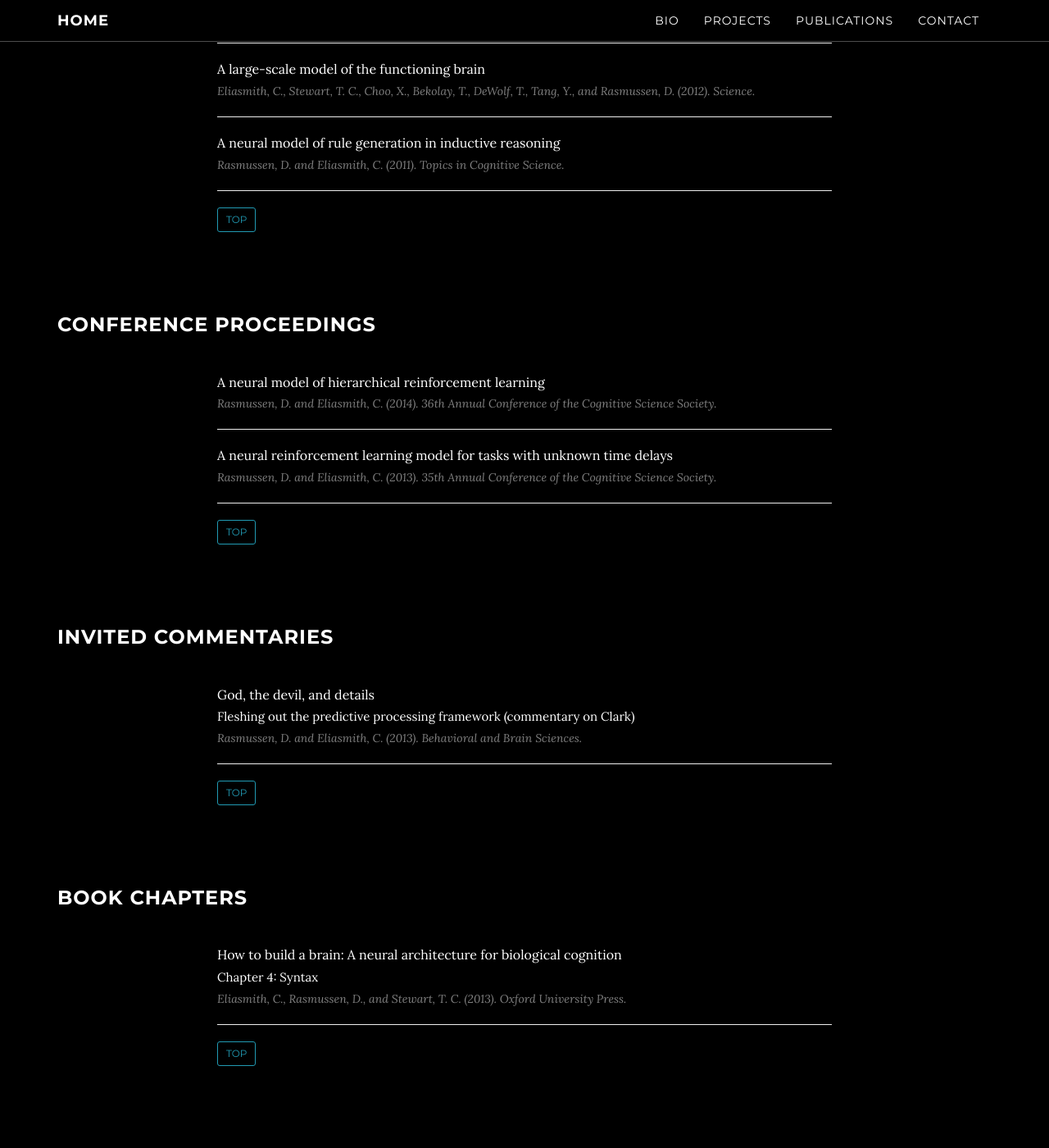
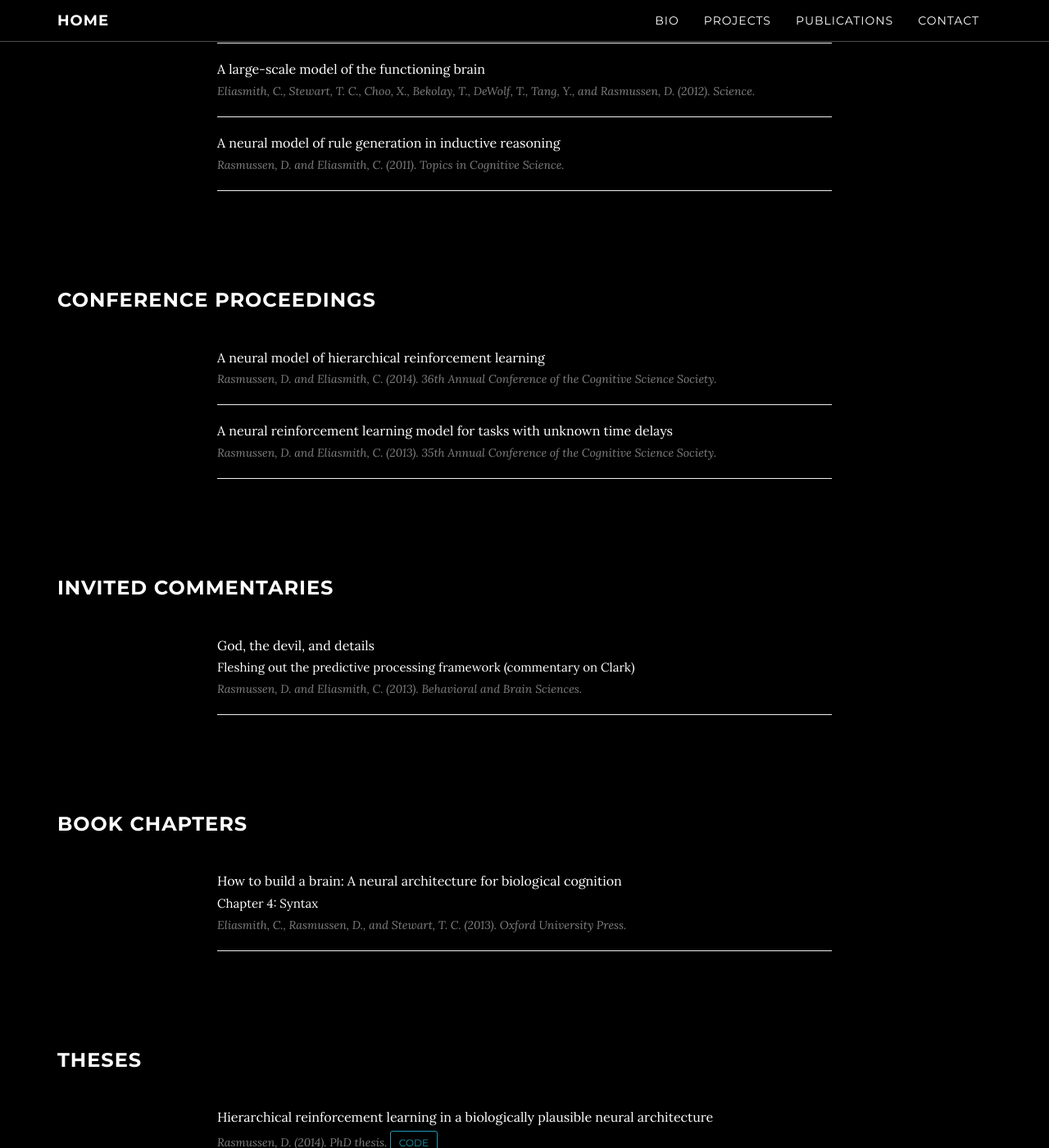
Before and after one commit to drasmuss/drasmuss.github.io, a Jekyll site: the page built from publications.html, in a window 1280 px wide and 1400 px high, scrolled down 747 px. Shown: the whole window at 82% size. Built offline with Jekyll 4.4.1, drawn with Linux system fonts in a browser that asks for light colours.

Commit message:
Update CV
Remove Top link from publications

```diff
--- a/publications.html
+++ b/publications.html
@@ -46,7 +46,6 @@
 				</div>
 				<hr>
 				{% endfor %}
-				<a href="#top" class="btn btn-default btn-sm"><span class="network-name">Top</span></a>
 			</div>
 		</div>
 	</div>
```
Also changed, not shown: 1 other file.
